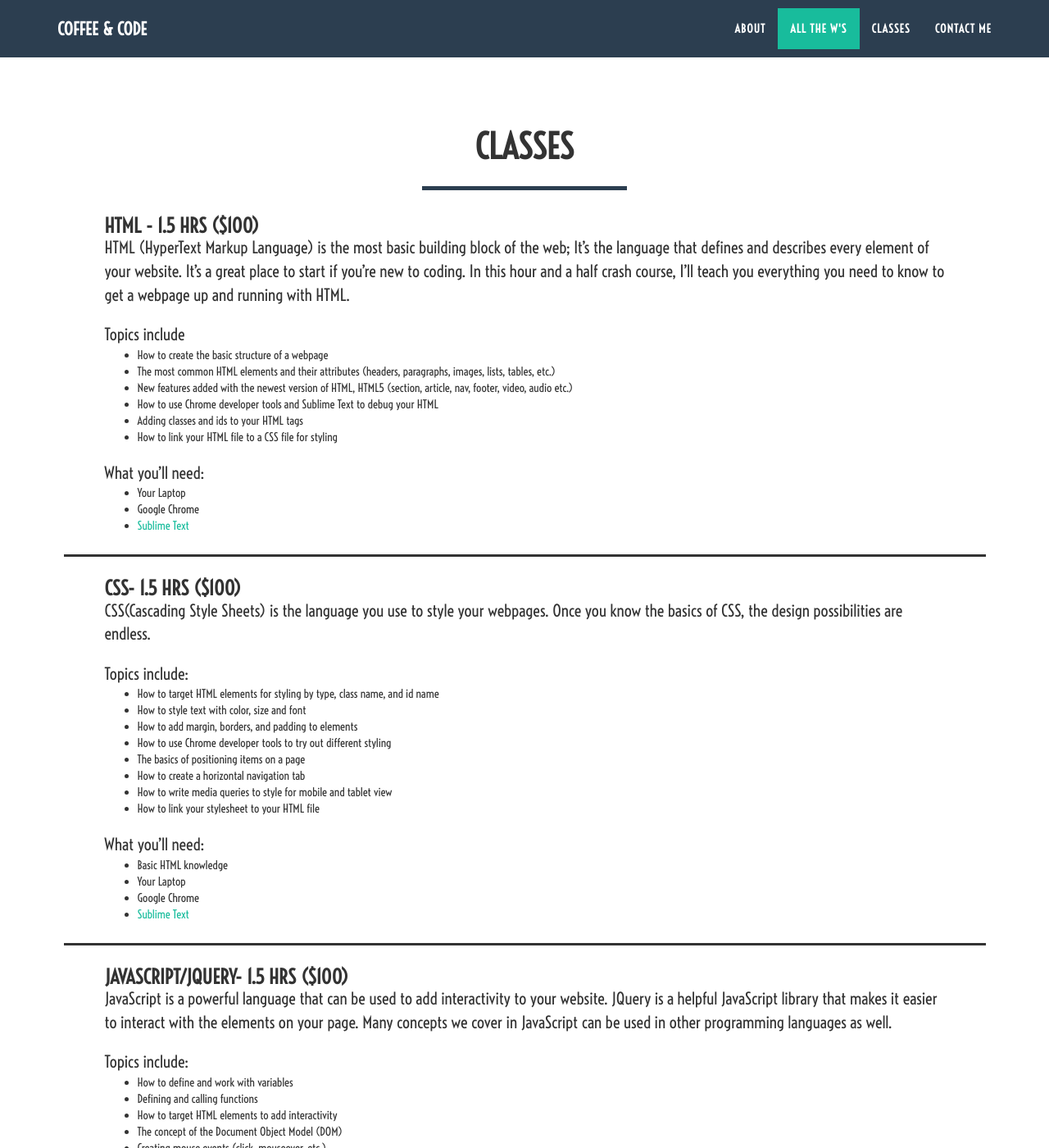
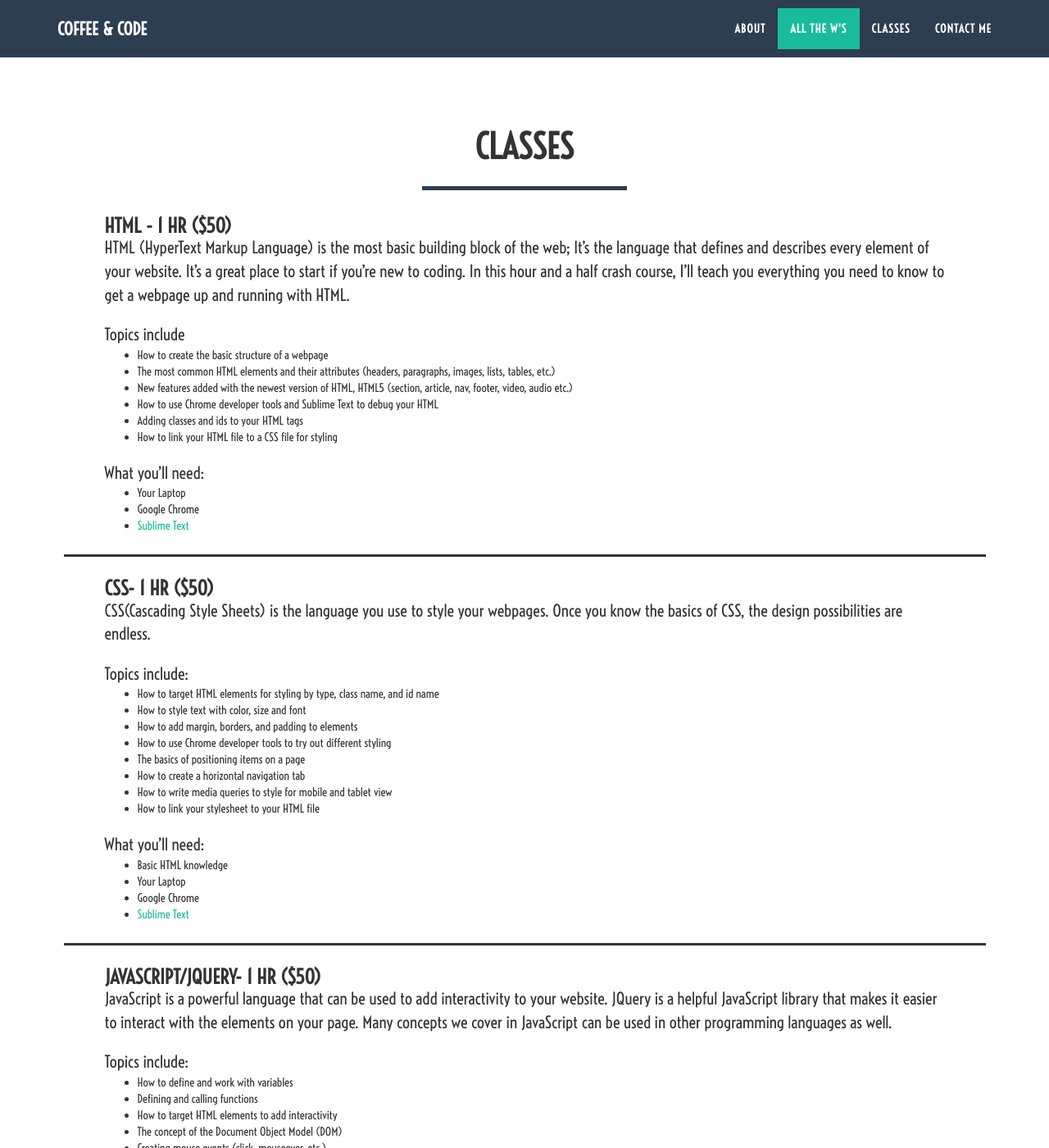
Before and after one commit to ChristynBudzyna/ChristynBudzyna.github.io, a Jekyll site: the page learn/index.html, which Jekyll copies as it is, in a window 1280 px wide and 1400 px high, scrolled down 1771 px. Shown: the whole window at 82% size. Built offline with Jekyll 4.4.1, drawn with Linux system fonts in a browser that asks for light colours; nearby versions of some CDN libraries; some of the changed text lies outside the part shown.

Commit message:
Update index.html

```diff
--- a/learn/index.html
+++ b/learn/index.html
@@ -139,7 +139,7 @@
                     <hr class="star-primary">
         <div class="classOption">
 
-                    <h3>HTML - 1.5 hrs ($100)</h3>
+                    <h3>HTML - 1 hr ($50)</h3>
                     <p>HTML (HyperText Markup Language) is the most basic building block of the web; It’s the language that defines and describes every element of your website.  It’s a great place to start if you’re new to coding. In this hour and a half crash course, I’ll teach you everything you need to know to get a webpage up and running with HTML.</p>
                     <br>
                 <p>Topics include</p>
@@ -160,7 +160,7 @@
 
                 </div>
               <div class="classOption">
-                    <h3>CSS- 1.5 hrs ($100)</h3>
+                    <h3>CSS- 1 hr ($50)</h3>
                     <p>CSS(Cascading Style Sheets) is the language you use to style your webpages. Once you know the basics of CSS, the design possibilities are endless.</p>
                     <br>
                     <p>Topics include:</p>
@@ -185,7 +185,7 @@
                 </div>
 
                   <div class="classOption">
-                    <h3>JavaScript/JQuery- 1.5 hrs ($100)</h3>
+                    <h3>JavaScript/JQuery- 1 hr ($50)</h3>
                     <p>JavaScript is a powerful language that can be used to add interactivity to your website. JQuery is a helpful JavaScript library that makes it easier to interact with the elements on your page.  Many concepts we cover in JavaScript can be used in other programming languages as well.</p>
                     <br>
                     <p>Topics include:</p>
@@ -209,7 +209,7 @@
                 </div>
 
                   <div class="classOption">
-                    <h3>Ruby- 1.5 hrs ($100)</h3>
+                    <h3>Ruby- 1.5 hrs ($50)</h3>
                     <p>This course is for beginners who are interested in learning a back-end programming language (<a href="http://blog.teamtreehouse.com/i-dont-speak-your-language-frontend-vs-backend">Here’s a good explanation </a>of front-end vs. back-end) Ruby is a great programming language for beginners, because it reads more like English than other languages.  We will delve into a lot of concepts that apply to programming languages across the board.</p>
                     <br>
                     <p>Topics include:</p>
```
